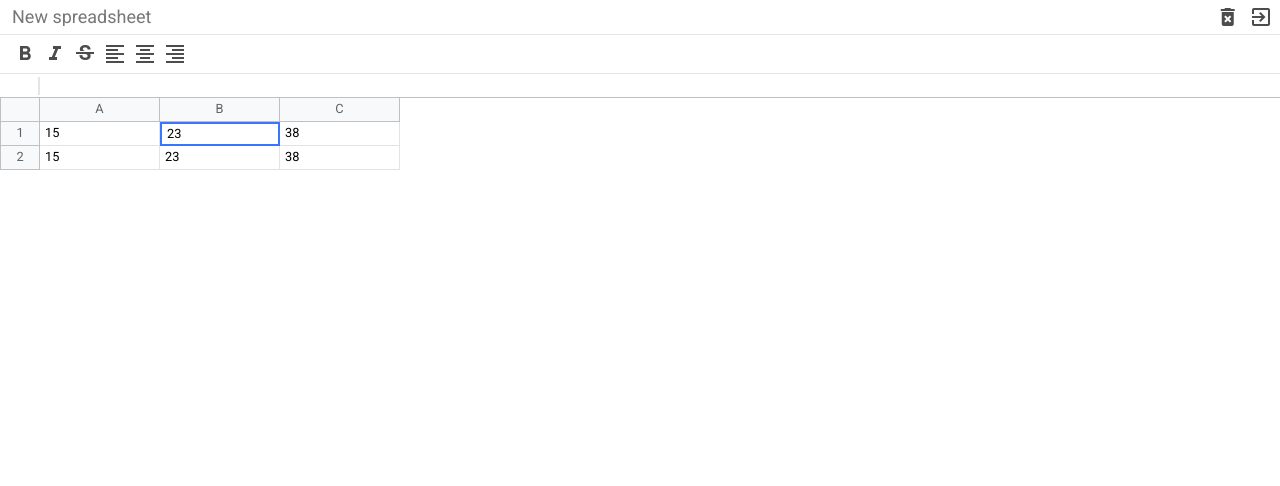
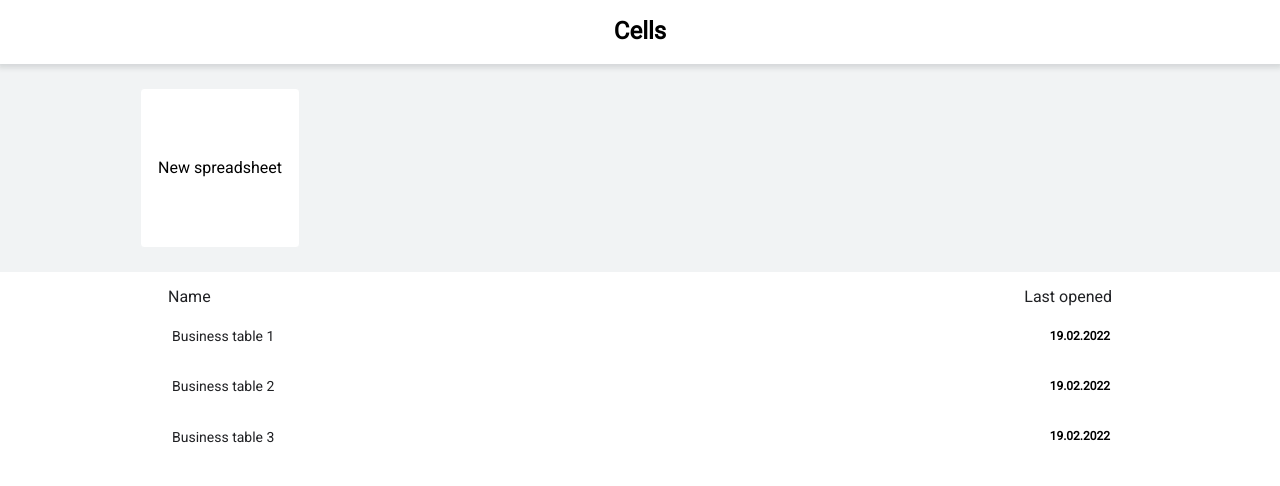
Before and after one commit to SonOfAMom/cells, a website built with webpack: page src/index.html in a window 1280 px wide. Built offline with nearby package versions, Linux system fonts and the light colour scheme.

Commit message:
dashboard page added and stylized

```diff
--- a/src/index.html
+++ b/src/index.html
@@ -8,110 +8,43 @@
 </head>
 <body>
     <div id="app" class="container">
-        <div class="cells">
 
-            <div class="cells__header">
-                <input type="text" class="title-input" value="New spreadsheet" />
-                <div>
-                    <div class="button">
-                        <span class="material-icons">
-                            delete_forever
-                        </span>
-                    </div>
+        <div class="dashboard">
+            <div class="dashboard__header">
+                <h1>Cells</h1>
+            </div>
 
-                    <div class="button">
-                        <span class="material-icons">
-                            exit_to_app
-                        </span>
-                    </div>
+            <div class="dashboard__new">
+                <div class="dashboard__view">
+                    <a href="#" class="dashboard__create">
+                        New spreadsheet
+                    </a>
                 </div>
             </div>
 
-            <div class="cells__toolbar">
-                <div class="button">
-                    <span class="material-icons">
-                        format_bold
-                    </span>
-                </div>
-                <div class="button">
-                    <span class="material-icons">
-                        format_italic
-                    </span>
-                </div>
-                <div class="button">
-                    <span class="material-icons">
-                        strikethrough_s
-                    </span>
-                </div>
-                <div class="button">
-                    <span class="material-icons">
-                        format_align_left
-                    </span>
-                </div>
-                <div class="button">
-                    <span class="material-icons">
-                        format_align_center
-                    </span>
-                </div>
-                <div class="button">
-                    <span class="material-icons">
-                        format_align_right
-                    </span>
-                </div>
-            </div>
-
-            <div class="cells__formula">
-                <div class="info">
-                    <div class="fx"></div>
-                </div>
-                <div class="input" contenteditable spellcheck="false">
-
-                </div>
-            </div>
-
-            <div class="cells__table">
-                <div class="row">
-                    <div class="row-info"></div>
-                    <div class="row-data">
-                        <div class="column">
-                            A
-                        </div>
-                        <div class="column">
-                            B
-                        </div>
-                        <div class="column">
-                            C
-                        </div>
-                    </div>
+            <div class="dashboard__list dashboard__view">
+                <div class="dashboard__list-header">
+                    <span>Name</span>
+                    <span>Last opened</span>
                 </div>
 
-                <div class="row">
-                    <div class="row-info">
-                        1
-                    </div>
+                <ul class="dashboard__list-content">
+                    <li class="dashboard__record">
+                        <a href="#">Business table 1</a>
+                        <strong>19.02.2022</strong>
+                    </li>
+                    <li class="dashboard__record">
+                        <a href="#">Business table 2</a>
+                        <strong>19.02.2022</strong>
+                    </li>
+                    <li class="dashboard__record">
+                        <a href="#">Business table 3</a>
+                        <strong>19.02.2022</strong>
+                    </li>
+                </ul>
+            </div>
+        </div>
 
-                    <div class="row-data">
-                        <div class="cell">15</div>
-                        <div class="cell selected" contenteditable>23</div>
-                        <div class="cell">38</div>
-                    </div>
-                </div>
-
-                <div class="row">
-                    <div class="row-info">
-                        2
-                    </div>
-
-                    <div class="row-data">
-                        <div class="cell">15</div>
-                        <div class="cell">23</div>
-                        <div class="cell">38</div>
-                    </div>
-                </div>
-
-            </div>
-
-        </div>
     </div>
 </body>
 </html>
--- a/src/scss/_mixins.scss
+++ b/src/scss/_mixins.scss
@@ -20,3 +20,9 @@
     cursor: pointer;
   }
 }
+
+@mixin clear-list() {
+  list-style: none;
+  margin: 0;
+  padding: 0;
+}
--- a/src/scss/_variables.scss
+++ b/src/scss/_variables.scss
@@ -6,5 +6,7 @@
 $row-height: 24px;
 $cell-width: 120px;
 
+$dashboard-header-height: 64px;
+
 $border-light-color: #e5e5e5;
 $border-dark-color: #c0c0c0;
--- /dev/null
+++ b/src/scss/dashboard.scss
@@ -0,0 +1,92 @@
+@import "variables";
+@import "mixins";
+
+.dashboard {
+  &__header {
+    align-items: center;
+    background: #fff;
+    box-shadow: 0 2px 5px 2px rgba(60, 64, 67, 0.15);
+    display: flex;
+    justify-content: center;
+    position: fixed;
+    top: 0;
+    left: 0;
+    right: 0;
+    height: $dashboard-header-height;
+    z-index: 2;
+  }
+
+  &__new {
+    background: #f1f3f4;
+    margin-top: $dashboard-header-height;
+    padding: 1.5rem;
+  }
+
+  &__view {
+    max-width: 1000px;
+    margin: 0 auto;
+  }
+
+  &__create {
+    align-items: center;
+    background: #fff;
+    border-radius: 4px;
+    border: 1px solid #f1f3f4;
+    color: #000;
+    display: flex;
+    font-size: 1rem;
+    text-align: center;
+    text-decoration: none;
+    justify-content: center;
+    height: 160px;
+    width: 160px;
+
+    &:hover {
+      cursor: pointer;
+      color: #31ac70;
+      border-color: #31ac70;
+    }
+  }
+
+  &__list {
+    padding: 1rem;
+  }
+
+  &__list-header {
+    color: #202124;
+    display: flex;
+    font-size: 16px;
+    font-weight: 500;
+    justify-content: space-between;
+    margin-bottom: 10px;
+    padding: 0 12px;
+  }
+
+  &__list-content {
+    @include clear-list;
+  }
+
+  &__record {
+    align-items: center;
+    display: flex;
+    justify-content: space-between;
+    padding: 12px 14px 12px 16px;
+    margin-bottom: 10px;
+
+    &:hover {
+      background: #e6f4ea;
+      border-radius: 25px;
+    }
+
+    a {
+      cursor: pointer;
+      color: #202124;
+      font-size: 14px;
+      text-decoration: none;
+
+      &:hover {
+        text-decoration: underline;
+      }
+    }
+  }
+}
--- a/src/scss/index.scss
+++ b/src/scss/index.scss
@@ -5,6 +5,7 @@
 @import "toolbar";
 @import "formula";
 @import "table";
+@import "dashboard";
 
 * {
   margin: 0;
```
Also changed, not shown: src/assets/cells.html (added, +117 -0 lines), src/assets/dashboard.html (added, +10 -0 lines).
